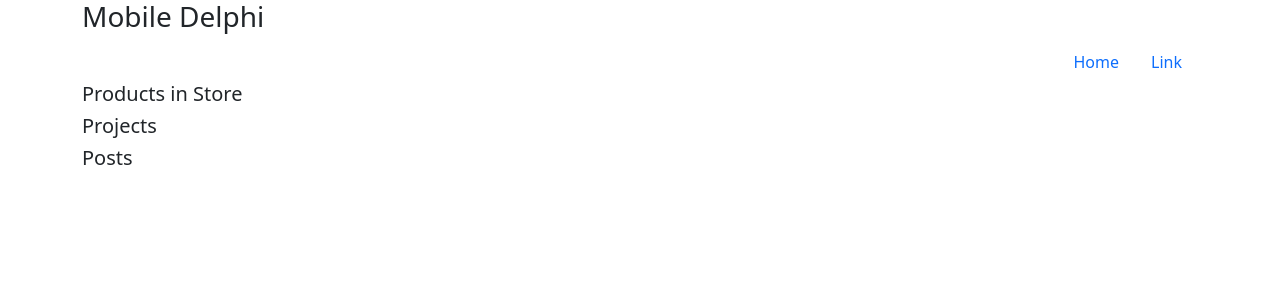
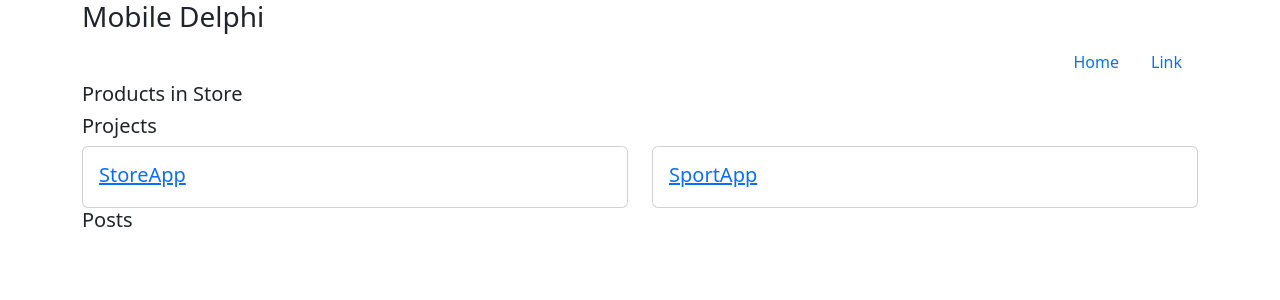
Before and after one commit to felipebastosweb/delphimobile.github.io, a Jekyll site: the page built from index.html, in a window 1280 px wide. Shown: the top 300 px of the page. Built offline with Jekyll 4.4.1, drawn with Linux system fonts in a browser that asks for light colours.

Commit message:
mudança para posts

```diff
--- a/index.html
+++ b/index.html
@@ -14,7 +14,7 @@ layout: default
     <header class="col-12">
       <h5>Projects</h5>
     </header>
-    {% for project in site.projects %}
+    {% for project in site.posts %}
     <article class="col-6">
       <div class="card">
         <div class="card-body">
```
Also changed, not shown: _posts/2023-10-09-sport-app.md (renamed from _projects/2023-10-09-sport-app.md), _posts/2023-10-09-store-app.md (renamed from _projects/2023-10-09-store-app.md).
